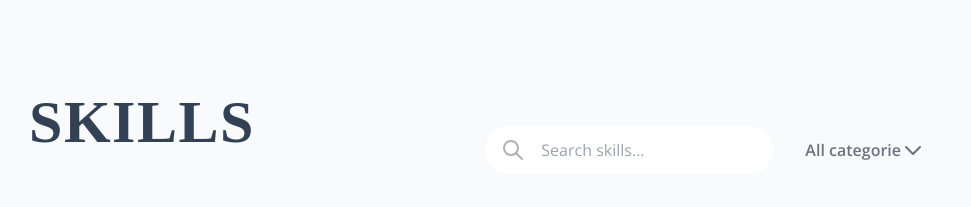
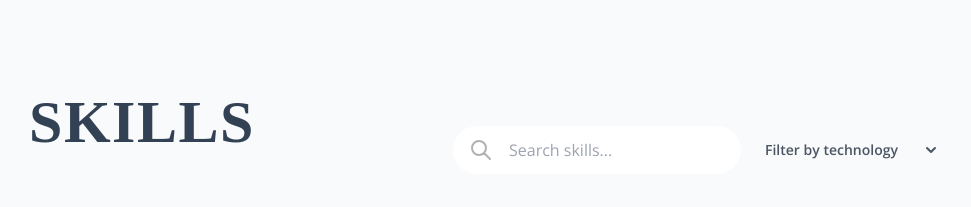
Before and after one commit to AbdelhamidYousef/Portfolio, a React (Vite) app: page / in a window 1280 px wide. Shown: the part 820-1027 px from the top of the page, without its empty margins (299-1270 px from the left). Built offline with nearby package versions, Linux system fonts and the light colour scheme; a web font is replaced by a local one.

Commit message:
added skills search & filter

```diff
--- /dev/null
+++ b/src/hooks/useClickOutside.jsx
@@ -0,0 +1,8 @@
+export const useClickOutside = (className, handler) => {
+  const callback = (e) => {
+    if (!e.target.closest(`.${className}`)) handler();
+  };
+
+  document.addEventListener("click", callback);
+  return () => document.removeEventListener("click", callback);
+};
--- a/src/htmlContent/skills.jsx
+++ b/src/htmlContent/skills.jsx
@@ -11,6 +11,13 @@ import Sass from "../ui/svgs/Sass";
 import StyledComponents from "../ui/svgs/StyledComponents";
 import CssModules from "../ui/svgs/CssModules";
 import Git from "../ui/svgs/Git";
+
+export const skillsMenu = [
+  { label: "All", value: "all" },
+  { label: "Core Technologies", value: "core" },
+  { label: "React Ecosystem", value: "react" },
+  { label: "Dev Enviroment", value: "dev" },
+];
 
 export const skills = [
   { id: 1, title: "HTML", component: <Html /> },
--- a/src/ui/layouts/skills/Searchbar.jsx
+++ /dev/null
@@ -1,40 +0,0 @@
-import Search from "../../svgs/Search";
-
-const Searchbar = () => {
-  return (
-    <div className="flex items-center space-x-4">
-      <div className="relative">
-        <span className="absolute left-4 top-1/2 -translate-y-1/2 h-6 w-6 opacity-30">
-          <Search />
-        </span>
-
-        <input
-          type="text"
-          placeholder="Search skills..."
-          className="w-72 pl-14 py-3 bg-white rounded-3xl"
-        />
-      </div>
-
-      <div className="flex py-3 px-4 rounded-lg text-gray-500 font-semibold cursor-pointer">
-        <span>All categorie</span>
-
-        <svg
-          xmlns="http://www.w3.org/2000/svg"
-          className="h-6 w-6"
-          fill="none"
-          viewBox="0 0 24 24"
-          stroke="currentColor"
-        >
-          <path
-            strokeLinecap="round"
-            strokeLinejoin="round"
-            strokeWidth="2"
-            d="M19 9l-7 7-7-7"
-          />
-        </svg>
-      </div>
-    </div>
-  );
-};
-
-export default Searchbar;
--- a/src/ui/layouts/skills/Skills.jsx
+++ b/src/ui/layouts/skills/Skills.jsx
@@ -1,7 +1,9 @@
 import SectionTitle from "../../shared/SectionTitle";
 import SkillsContainer from "./SkillsContainer";
 import Section from "../../shared/Section";
-import Searchbar from "./Searchbar";
+import Searchbar from "../../shared/Searchbar";
+import Select from "../../shared/Select";
+import { skillsMenu } from "../../../htmlContent/skills";
 
 const Skills = () => {
   return (
@@ -14,7 +16,10 @@ const Skills = () => {
           Skills
         </SectionTitle>
 
-        <Searchbar />
+        <div className="flex items-center space-x-6">
+          <Searchbar />
+          <Select options={skillsMenu} />
+        </div>
       </div>
 
       <SkillsContainer />
--- /dev/null
+++ b/src/ui/shared/Searchbar.jsx
@@ -0,0 +1,19 @@
+import Search from "../svgs/Search";
+
+const Searchbar = () => {
+  return (
+    <div className="relative">
+      <input
+        type="text"
+        placeholder="Search skills..."
+        className="peer w-72 pl-14 py-3 bg-white rounded-3xl transition-all duration-300 outline-none focus:ring-1 focus:ring-gray-300 focus:w-80"
+      />
+
+      <span className="absolute left-4 top-1/2 -translate-y-1/2 h-6 w-6 opacity-30 transition-all duration-300 peer-focus:opacity-50">
+        <Search />
+      </span>
+    </div>
+  );
+};
+
+export default Searchbar;
--- /dev/null
+++ b/src/ui/shared/Select.jsx
@@ -0,0 +1,64 @@
+import { PropTypes } from "prop-types";
+import { useState } from "react";
+import ArrowHead from "../svgs/ArrowHead";
+import { useKeydown } from "../../hooks/useKeydown";
+import { useClickOutside } from "../../hooks/useClickOutside";
+
+const Select = ({ options }) => {
+  const [isOpen, setIsOpen] = useState(false);
+  const [filterLabel, setFilterLabel] = useState("");
+  const [filterValue, setFilterValue] = useState("");
+
+  const closeMenu = () => setIsOpen(false);
+
+  useClickOutside("js-select", closeMenu);
+  useKeydown("Escape", closeMenu);
+
+  return (
+    <button
+      className="js-select relative w-full min-w-[11rem] h-10 flex justify-between items-center outline-none"
+      onClick={() => setIsOpen((isOpen) => !isOpen)}
+    >
+      <span className="font-semibold text-sm text-gray-600">
+        {!filterLabel || filterLabel === options[0].label
+          ? "Filter by technology"
+          : filterLabel}
+      </span>
+
+      <span
+        className={`${
+          isOpen ? "rotate-180" : "rotate-0"
+        } w-5 h-5 text-gray-600 transition-all duration-300`}
+      >
+        <ArrowHead />
+      </span>
+
+      <ul
+        className={`${
+          isOpen
+            ? "visible opacity-100 scale-100"
+            : "invisible opacity-0 scale-0"
+        } absolute top-[120%] z-selectMenu w-full px-5 py-7 bg-white rounded-xl shadow-lg grid gap-y-6 overflow-auto transition-all duration-300 origin-top`}
+      >
+        {options.map((option, i) => (
+          <li
+            key={i}
+            className="font-medium text-sm text-gray-500 tracking-wide cursor-pointer select-none transition-all duration-300 hover:text-primary-600"
+            onClick={() => {
+              setFilterLabel(option.label);
+              setFilterValue(option.value);
+            }}
+          >
+            {option.label}
+          </li>
+        ))}
+      </ul>
+    </button>
+  );
+};
+
+Select.propTypes = {
+  options: PropTypes.array.isRequire,
+};
+
+export default Select;
--- /dev/null
+++ b/src/ui/svgs/ArrowHead.jsx
@@ -0,0 +1,17 @@
+const ArrowHead = () => {
+  return (
+    <svg
+      xmlns="http://www.w3.org/2000/svg"
+      viewBox="0 0 20 20"
+      fill="currentColor"
+    >
+      <path
+        fillRule="evenodd"
+        d="M5.293 7.293a1 1 0 011.414 0L10 10.586l3.293-3.293a1 1 0 111.414 1.414l-4 4a1 1 0 01-1.414 0l-4-4a1 1 0 010-1.414z"
+        clipRule="evenodd"
+      ></path>
+    </svg>
+  );
+};
+
+export default ArrowHead;
--- a/tailwind.config.js
+++ b/tailwind.config.js
@@ -61,6 +61,7 @@ export default {
         xs: "400px",
       },
       zIndex: {
+        selectMenu: "60",
         toTopBtn: "70",
         footer: "71",
         sidebarContainer: "80",
```
